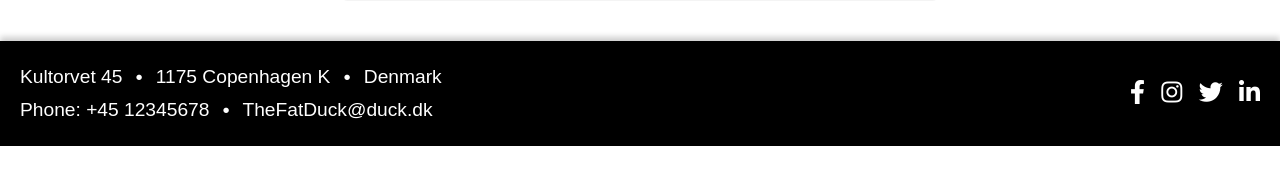
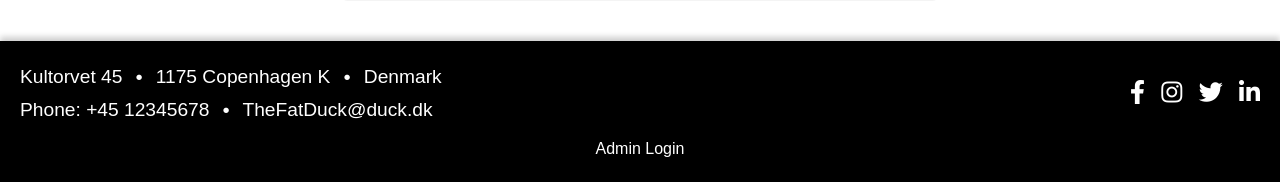
Before and after one commit to AndyLang81/the_fat_duck, a Django app: page /book/ in a window 1280 px wide. Shown: the part 696-878 px from the top of the page. Before the commit the page ends 842 px from the top, so only its background shows below. Run offline with Django 5.2, Linux system fonts and the light colour scheme; some web fonts are replaced.

Commit message:
Add Admin Login link to footer

```diff
--- a/booking/templates/base.html
+++ b/booking/templates/base.html
@@ -46,7 +46,7 @@
         {% block content %}{% endblock %}
     </main>
 
-    <!-- Footer -->
+      <!-- Footer -->
     <footer>
         <div class="footer-left">
             <p>Kultorvet 45 <span class="separator">•</span> 1175 Copenhagen K <span class="separator">•</span> Denmark</p>
@@ -58,6 +58,11 @@
             <a href="https://twitter.com" class="social-icon" target="_blank"><i class="fab fa-twitter"></i></a>
             <a href="https://www.linkedin.com" class="social-icon" target="_blank"><i class="fab fa-linkedin-in"></i></a>
         </div>
+
+        <!-- Admin link for quick access -->
+        <div class="footer-links" style="width: 100%; text-align: center; margin-top: 10px;">
+            <a href="{% url 'admin:index' %}">Admin Login</a>
+        </div>
     </footer>
 
     <!-- JS -->
```
Also changed, not shown: readme.md.
